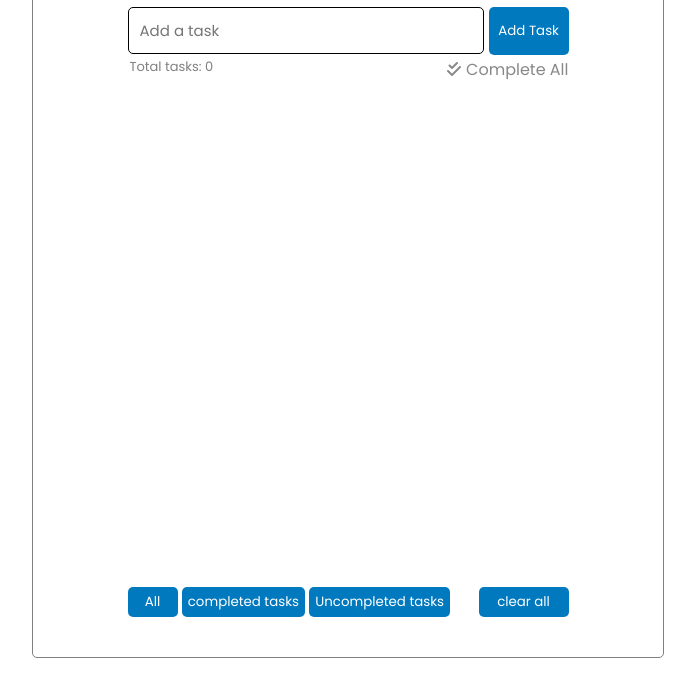
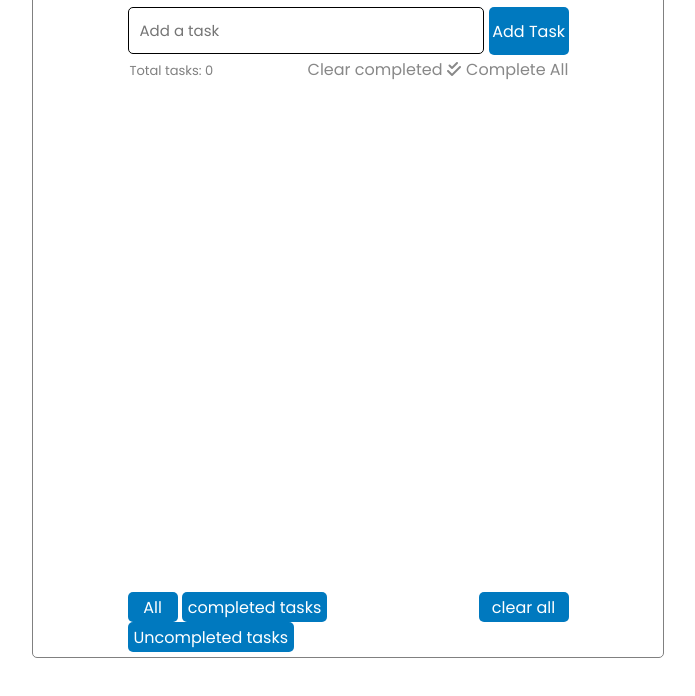
Before and after one commit to imrankhan772244/mini-projects, a plain HTML site: page To-do List/index.html in a window 1280 px wide. Shown: the part 70-766 px from the top of the page, without its empty margins (292-987 px from the left). Drawn offline with Linux system fonts and the light colour scheme.

Commit message:
Add files via upload

```diff
--- a/To-do List/index.html
+++ b/To-do List/index.html
@@ -1,33 +1,23 @@
 <html>
+
 <head>
   <title>Todo</title>
-    <link
-      href="https://fonts.googleapis.com/css2?family=Poppins&display=swap"
-      rel="stylesheet"
-    />
+  <link href="https://fonts.googleapis.com/css2?family=Poppins&display=swap" rel="stylesheet" />
   <link rel="stylesheet" href="styles.css" />
-    <link
-      rel="stylesheet"
-      href="https://cdnjs.cloudflare.com/ajax/libs/font-awesome/6.4.2/css/all.min.css"
-    />
+  <link rel="stylesheet" href="https://cdnjs.cloudflare.com/ajax/libs/font-awesome/6.4.2/css/all.min.css" />
 </head>
+
 <body>
   <div class="todo">
     <h1>Todo List App</h1>
     <div id="container">
       <div class="name_sec" id="name_sec">
-          <input
-            placeholder="Add a task"
-            class="add-task"
-            id="add"
-            data-helloWord="asdasdas"
-          />
+        <input placeholder="Add a task" class="add-task" id="add" data-helloWord="asdasdas" />
         <button class="add_task_btn" id="add_task_btn">Add Task</button>
       </div>
       <div id="view-sec" class="view-sec">
-          <span id="total-tasks"
-            >Total tasks: <span id="tasks-counter">0</span></span
-          >
+        <span id="total-tasks">Total tasks: <span id="tasks-counter">0</span></span>
+        <span id="clear_completed" class="clear_completed">Clear completed</span>
         <span id="Complete_all" class="complete_all">
           <i class="fa-solid fa-check-double"></i>Complete All</span>
       </div>
@@ -49,4 +39,5 @@
 
   <script src="todo.js"></script>
 </body>
+
 </html>
--- a/To-do List/styles.css
+++ b/To-do List/styles.css
@@ -31,15 +31,13 @@
   background-color: #0079bf;
   color: #fff;
   margin-left: 5px;
+  font-size: medium;
 }
 .add_task_btn:hover {
   background: #66a9d0;
   cursor: pointer;
 }
 
-.view-sec {
-  /* margin-top: 30px; */
-}
 
 /* top heading */
 h1 {
@@ -212,6 +210,8 @@ ul li:hover {
   color: #fff;
   border-radius: 5px;
   cursor: pointer;
+  height: 30px;
+  font-size: medium;
 }
 
 .clear_btn:hover {
@@ -227,16 +227,28 @@ ul li:hover {
   outline: none;
   border-radius: 5px;
   cursor: pointer;
+  height: 30px;
+  font-size: medium;
 }
 /* common btn hover class */
 .btn:hover {
   background: #66a9d0;
 }
-
 .all{
   width: 50px;
 }
-
 .btns{
   margin: 20px 0;
 }
+
+
+/* clear completed btn */
+.clear_completed{
+margin-left: 90px;
+color: #888;
+cursor: pointer;
+}
+.clear_completed:hover{
+  color: black;
+  font-size: medium;
+}
--- a/To-do List/todo.js
+++ b/To-do List/todo.js
@@ -7,6 +7,20 @@ const completed_tasks = document.getElementById("completed"); // variable for al
 const uncompleted_tasks = document.getElementById("uncompleted"); // variable for all uncompleted tasks
 const all = document.getElementById("all"); // variable for all tasks
 const add_task_btn = document.getElementById("add_task_btn"); //add task button
+const clear_completed=document.getElementById("clear_completed");
+
+
+
+clear_completed.addEventListener('click',function(){
+    const completed=tasks.filter(item=>{
+        return item.done!=true;
+    })
+    tasksList.innerHTML="";
+    console.log(completed);
+    for(let i=0;i<completed.length;i++){
+        addTaskToDOM(completed[i]);
+    }
+})
 
 // function for add task button
 add_task_btn.addEventListener("click", function () {
```
Lines whose indentation alone changed are shown as unchanged.
